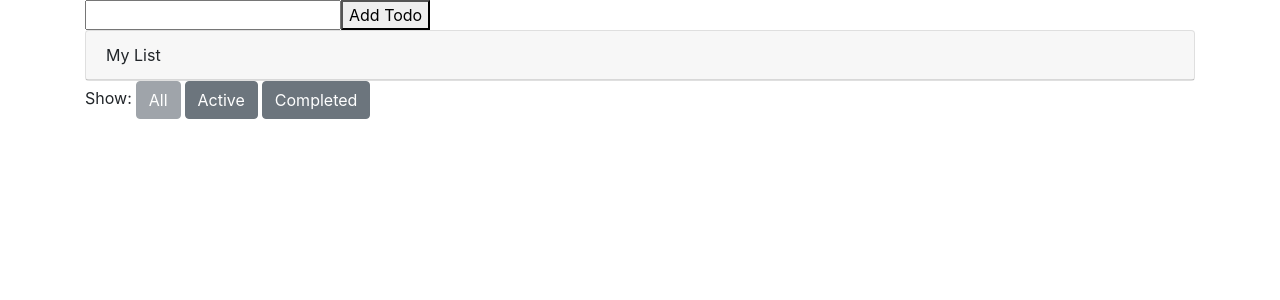
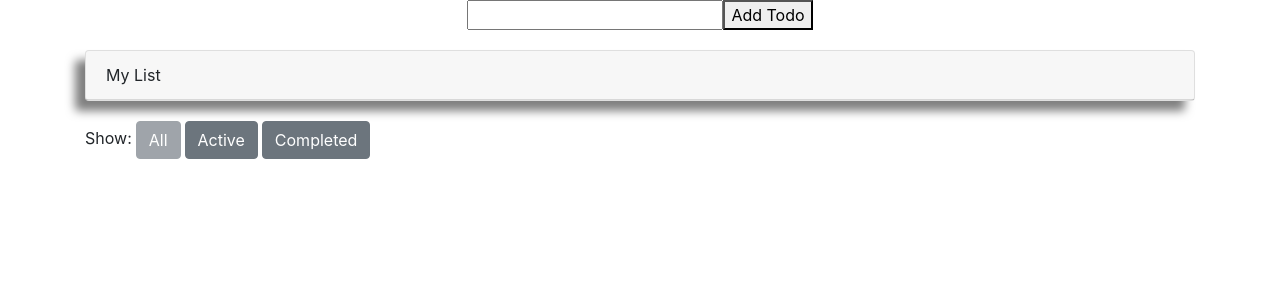
Before and after one commit to josh9345/react-redux-todo-list, a React (Create React App) app in the folder react-redux-todo-list/: page / in a window 1280 px wide. Shown: the top 300 px of the page. Built offline with nearby package versions, Linux system fonts and the light colour scheme.

Commit message:
add top and bottom margin & box shadows

```diff
--- a/react-redux-todo-list/src/components/AddTodo.js
+++ b/react-redux-todo-list/src/components/AddTodo.js
@@ -5,7 +5,7 @@ import { addTodo } from "../actions";
 const AddTodo = ({ dispatch }) => {
   let input;
   return (
-    <div>
+    <div className="addTodo-container">
       <form
         onSubmit={(e) => {
           e.preventDefault();
--- a/react-redux-todo-list/src/components/TodoList.js
+++ b/react-redux-todo-list/src/components/TodoList.js
@@ -3,7 +3,7 @@ import PropTypes from "prop-types";
 import Todo from "./Todo";
 
 const TodoList = ({ todos, toggleTodo }) => (
-  <div className="card">
+  <div id="todoList-container" className="card">
     <div className="card-header">
       My List
       <ul className="list-group list-group-flush">
--- a/react-redux-todo-list/src/components/component.css
+++ b/react-redux-todo-list/src/components/component.css
@@ -2,3 +2,12 @@
   cursor: pointer;
   user-select: none;
 }
+.addTodo-container {
+  margin-bottom: 20px;
+  display: flex;
+  justify-content: center;
+}
+#todoList-container {
+  box-shadow: -10px 10px 10px rgba(0, 0, 0, 0.5);
+  margin-bottom: 20px;
+}
```
